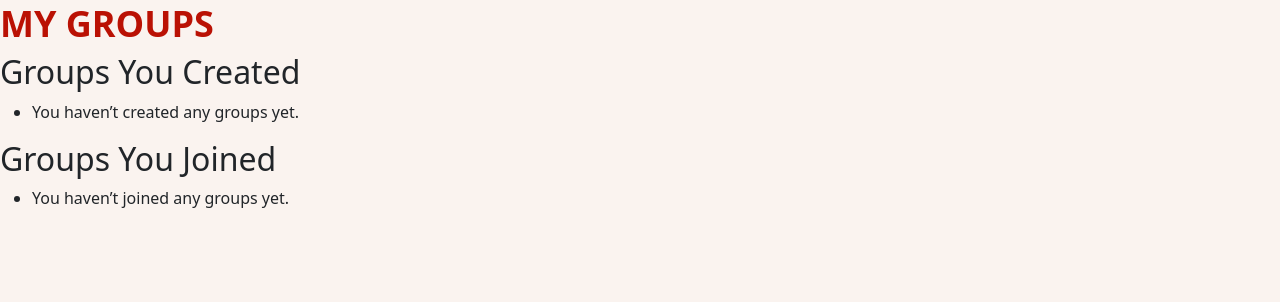
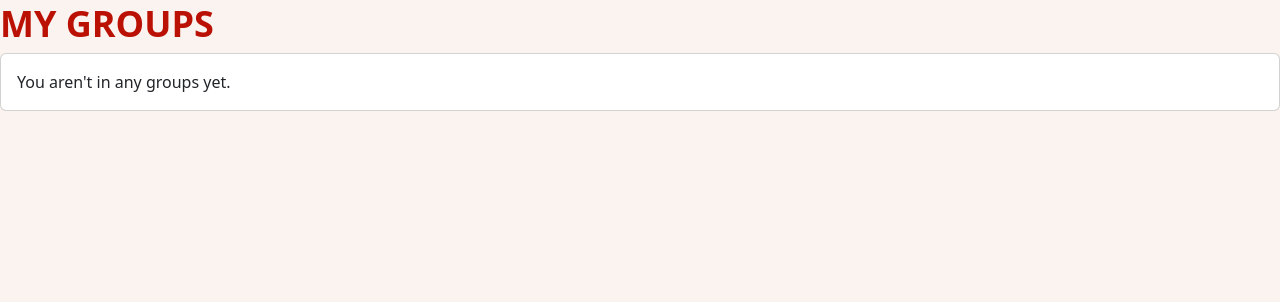
Before and after one commit to alex-enc/secret-santa-wishlist-django, a Django app: page /my_groups/ in a window 1280 px wide. Shown: the part 102-404 px from the top of the page. Run offline with Django 4.2, Linux system fonts and the light colour scheme; a user stored in the database is signed in; data comes from the database, SQL or seed files in the repository.

Commit message:
Place groups in user's MY GROUPS in cards

```diff
--- a/secret_santa_wishlist/secretsanta/templates/my_groups.html
+++ b/secret_santa_wishlist/secretsanta/templates/my_groups.html
@@ -1,29 +1,22 @@
 {% extends 'logged_in_base.html' %}
 {% block body %}
 <h1>MY GROUPS</h1>
-<h2>Groups You Created</h2>
-<ul>
-  {% for group in created_groups %}
-    <li>
-      <strong>{{ group.name }}</strong> (Code: {{ group.code }})
-      Members: {{ group.memberships.count }}
-    </li>
-  {% empty %}
-    <li>You haven’t created any groups yet.</li>
-  {% endfor %}
-</ul>
 
-<h2>Groups You Joined</h2>
-<ul>
-  {% for group in member_groups %}
-    <li>
-      <strong>{{ group.name }}</strong> (Code: {{ group.code }})
-    </li>
-  {% empty %}
-    <li>You haven’t joined any groups yet.</li>
-  {% endfor %}
-</ul>
-
+{% for group in member_groups %}
+<div class="card" style="width: 50rem;">
+    <div class="card-body">
+        <h5 class="card-title">{{ group.name }}</h5>
+        <h6 class="card-subtitle mb-2 text-body-secondary">Code: {{ group.code }}</h6>
+        <p class="card-text">Members: {{ group.memberships.count }}</p>
+    </div>
+</div>
+{% empty %}
+<div class="card">
+    <div class="card-body">
+        You aren't in any groups yet.
+    </div>
+</div>
+{% endfor %}
 
 
 
```
